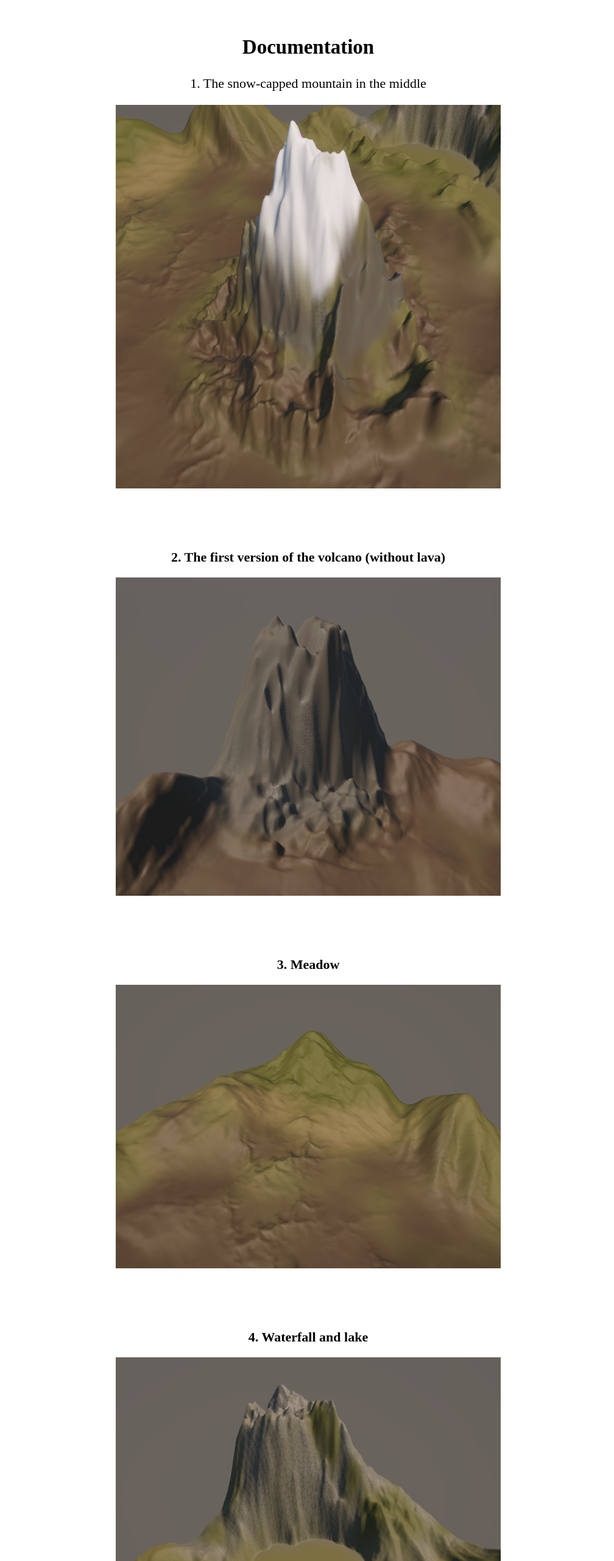
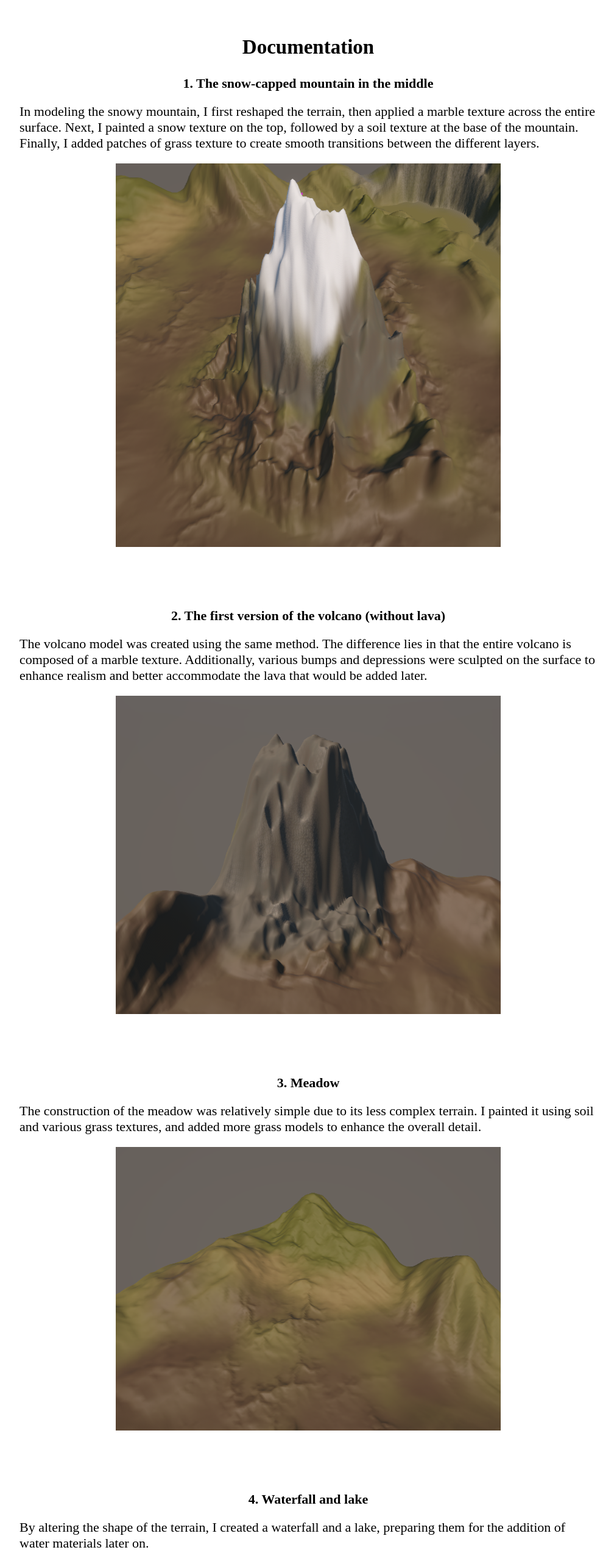
Before and after one commit to Ethanhuang-aml/25Spring-CT2, a plain HTML site: page unity/index.html in a window 1280 px wide. Shown: the part 860-3420 px from the top of the page at 61% size, without its empty margins (134-1142 px from the left). Drawn offline with Linux system fonts and the light colour scheme.

Commit message:
finish unity

```diff
--- a/unity/index.html
+++ b/unity/index.html
@@ -38,8 +38,12 @@
             </h1>
 
             <div class="section">
-            <p class="p1>
-                <span class="bold-text">1. The snow-capped mountain in the middle</span>
+            <p class="p1">
+                <span class="bold-text">1. The snow-capped mountain in the middle
+                </span>
+            </p>
+            <p class="p2">
+                In modeling the snowy mountain, I first reshaped the terrain, then applied a marble texture across the entire surface. Next, I painted a snow texture on the top, followed by a soil texture at the base of the mountain. Finally, I added patches of grass texture to create smooth transitions between the different layers.
             </p>
             <img src="pic/2.png" alt="snow">
             </div>
@@ -49,6 +53,9 @@
                 <span class="bold-text">2. The first version of the volcano (without lava)
                 </span>
             </p>
+            <p class="p2">
+                The volcano model was created using the same method. The difference lies in that the entire volcano is composed of a marble texture. Additionally, various bumps and depressions were sculpted on the surface to enhance realism and better accommodate the lava that would be added later.
+            </p>
             <img src="pic/3.png" alt="volcano">
             </div>
 
@@ -57,12 +64,18 @@
             <p class="p1">
                 <span class="bold-text">3. Meadow</span>
             </p>
+            <p class="p2">
+                The construction of the meadow was relatively simple due to its less complex terrain. I painted it using soil and various grass textures, and added more grass models to enhance the overall detail.
+            </p>
             <img src="pic/4.png" alt="grass">
             </div>
 
             <div class="section">
             <p class="p1">
                 <span class="bold-text">4. Waterfall and lake</span>
+            </p>
+            <p class="p2">
+                By altering the shape of the terrain, I created a waterfall and a lake, preparing them for the addition of water materials later on.
             </p>
             <img src="pic/5.png" alt="river">
 
@@ -73,6 +86,9 @@
             <p class="p1">
                 <span class="bold-text">5. Add a water layer</span>
             </p>
+            <p class="p2">
+                I found a suitable water model on the Unity Asset Store (the lava was also sourced from there) and adjusted the terrain's elevation details to ensure a seamless fit between the terrain and the water.
+            </p>
             <img src="pic/7.png" alt="river">
             </div>
 
@@ -81,12 +97,18 @@
             <p class="p1">
                 <span class="bold-text">6. Add trees</span>
             </p>
+            <p class="p2">
+                Selected tree trunk models were added to the small hills around the waterfall and lake, enhancing the scene with a more eerie and dreamlike atmosphere.
+            </p>
             <img src="pic/8.png" alt="tress">
             </div>
 
             <div class="section">
             <p class="p1">
                 <span class="bold-text">6. Add lava</span>
+            </p>
+            <p class="p2">
+                The lava model was trimmed and scaled according to the shape of the volcano to ensure a perfect fit. Additionally, suitable lava rock models were placed at the base of the volcano to enhance the level of detail.
             </p>
             <img src="pic/9.png" alt="lava">
             <img src="pic/10.png" alt="lava">
@@ -95,6 +117,9 @@
             <div class="section">
             <p class="p1">
                 <span class="bold-text">6. Add a "Jupiter" skybox</span>
+            </p>
+            <p class="p2">
+                Finally, I selected a suitable HDRI image from the Poliigon website. I chose a Jupiter-themed background to place the entire scene in outer space, giving it a more magical and surreal atmosphere.
             </p>
             <img src="pic/11.png" alt="jupiter">
             </div>
```
